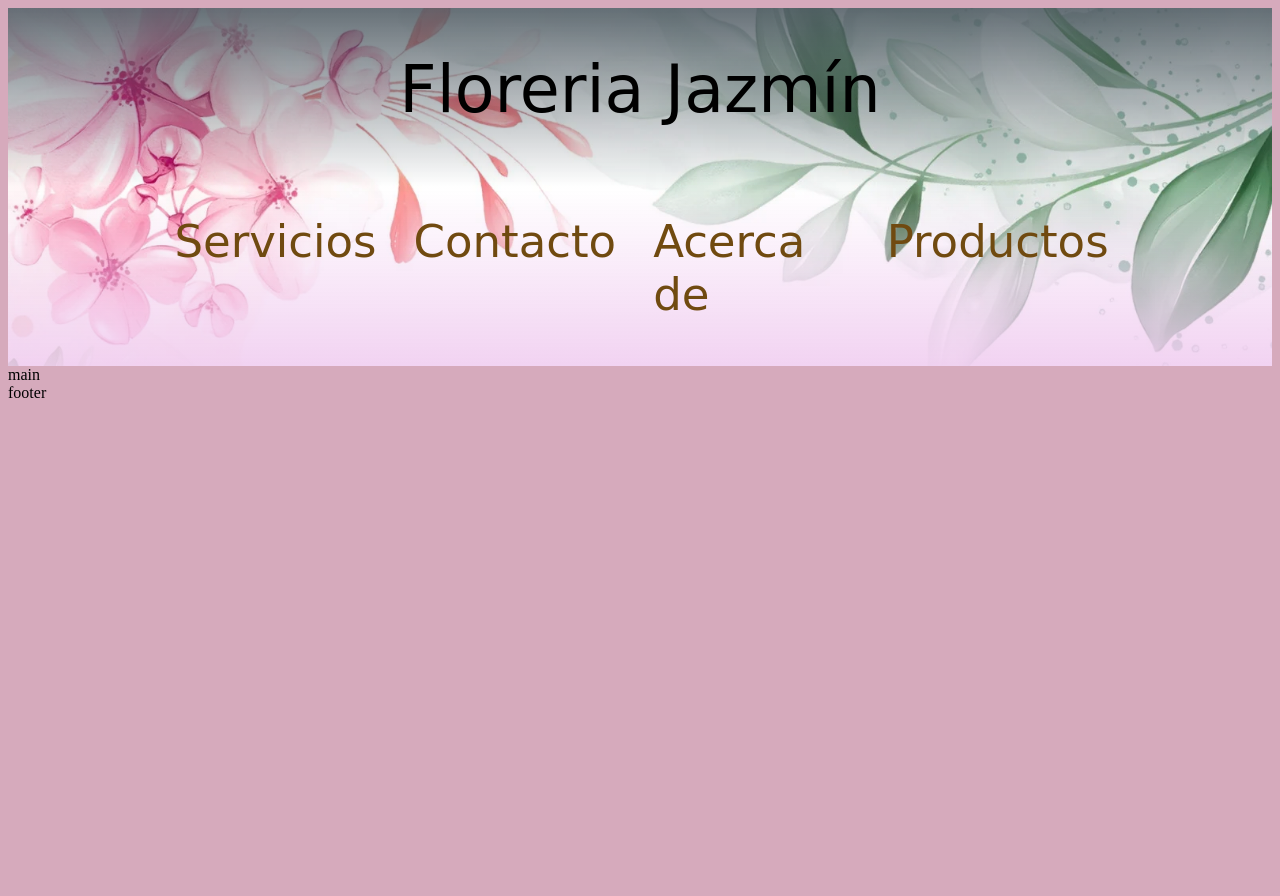
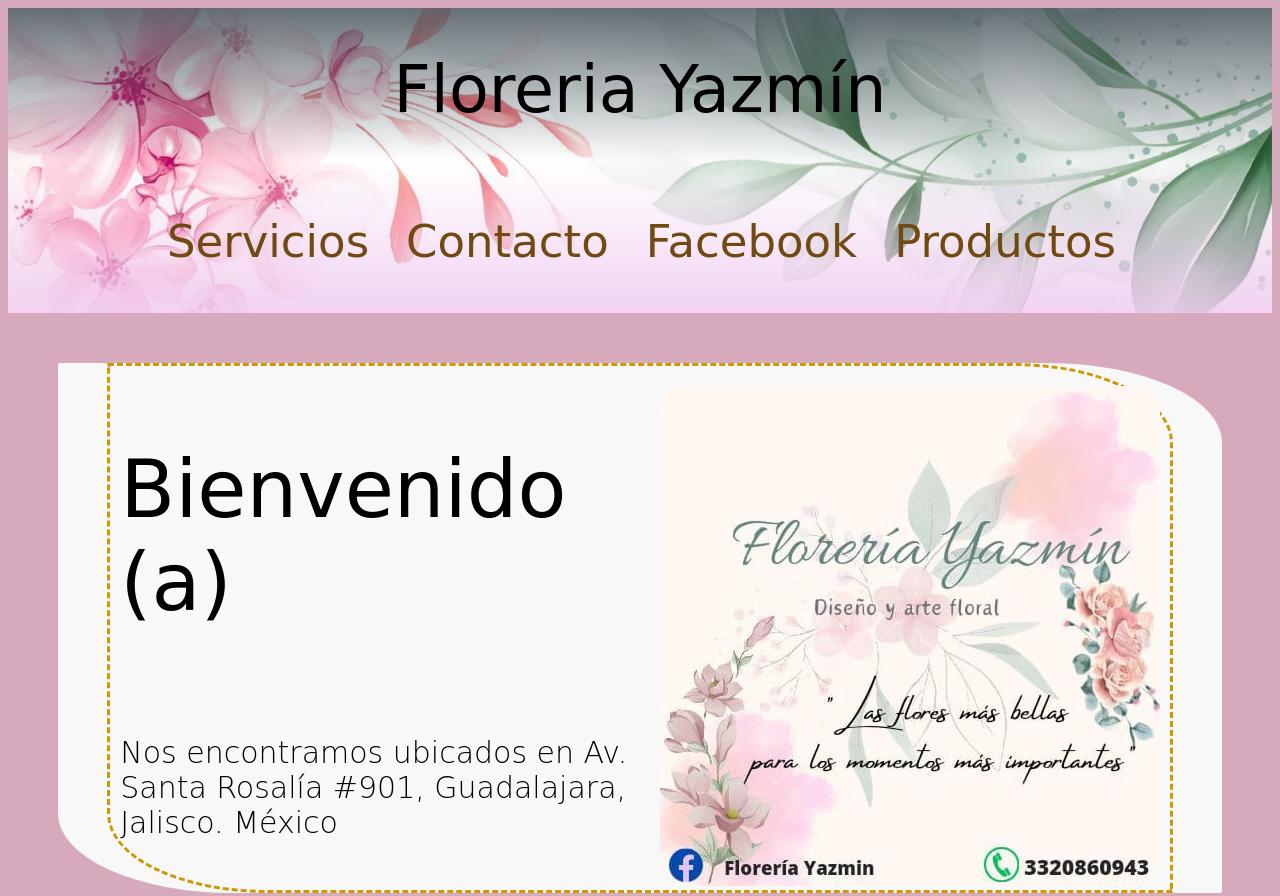
Before and after one commit to taniaesp/FloreriaJazmin, a plain HTML site: page FloreriaJazmin/index.html in a window 1280 px wide. Shown: the top 896 px of the page. Before the commit the page ends 800 px from the top, so only its background shows below. Drawn offline with Linux system fonts and the light colour scheme; a web font is replaced by a local one.

Commit message:
Comencé a diseñar la primera parte del main (info)

```diff
--- a/FloreriaJazmin/index.html
+++ b/FloreriaJazmin/index.html
@@ -10,27 +10,34 @@
 
     <link rel="stylesheet" href="/FloreriaJazmin/styles/style.css">
     <link rel="stylesheet" href="/FloreriaJazmin/styles/header.css">
+    <link rel="stylesheet" href="/FloreriaJazmin/styles/info.css">
     <title>Floreria</title>
 </head>
 <body>
     <header>
         <div class="div-header">
-            <h1>Floreria Jazmín</h1>
+            <h1>Floreria Yazmín</h1>
         </div>
         <div class="nav">
             <ol>
                 <li><a href="#">Servicios</a></li>
                 <li><a href="#">Contacto</a></li>
-                <li><a href="#">Acerca de</a></li>
+                <li><a href="https://www.facebook.com/profile.php?id=100026850857512&locale=es_LA">Facebook</a></li>
                 <li><a href="#">Productos</a></li>
             </ol>
         </div>
-
-
-
     </header>
     <main>
-        main
+        <section class="info">
+            <div class="containerWelcome">
+              <h2 class="welcome">Bienvenido (a)</h2>
+              <h4 class="textWelcome">Nos encontramos ubicados en Av. Santa Rosalía #901, Guadalajara, Jalisco.  México</h4>
+            </div>
+            <div class="img">
+                <img class="img-1" src="/FloreriaJazmin/images/flyer.jpg" alt="">
+            </div>
+
+        </section>
     </main>
     <footer>
         footer
--- /dev/null
+++ b/FloreriaJazmin/styles/info.css
@@ -0,0 +1,48 @@
+main {
+    background-color: #f8f8f8;
+    margin: 50px;
+    display: flex;
+    align-content: center;
+    justify-content: center;
+    border-radius: 15%;
+    border-top-left-radius: 2px;
+    border-bottom-right-radius: 2px;
+}
+
+@media screen and (max-width: 1900px) {
+    section.info {
+        display: flex;
+        justify-content: space-evenly;
+        align-items: center;
+        border-bottom-left-radius: 15%;
+        border-top-right-radius: 15%;
+        border-color: #cf9801;
+        width: 91%;
+        border-style: dashed;
+
+    }
+
+    div.containerWelcome{
+        display: flex;
+        flex-direction: column;
+        width: 50%;
+    }
+
+    h2.welcome {
+        font-family: "Sevillana", cursive;
+        font-weight: 400;
+        font-size: 80px;
+
+    }
+
+    h4.textWelcome{
+        font-family: "Sevillana", cursive;
+        font-weight: 300;
+        font-size: 30px;
+    }
+
+    img.img-1{
+        border-radius: 5%;
+        margin-top: 4%;
+    }
+}
```
